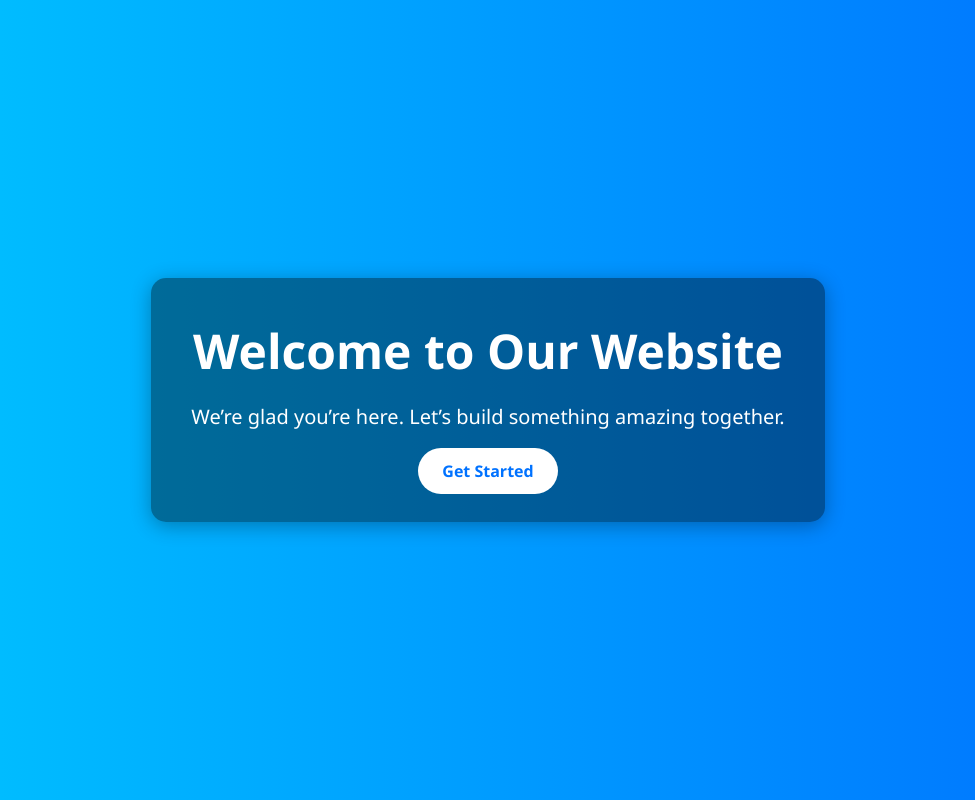
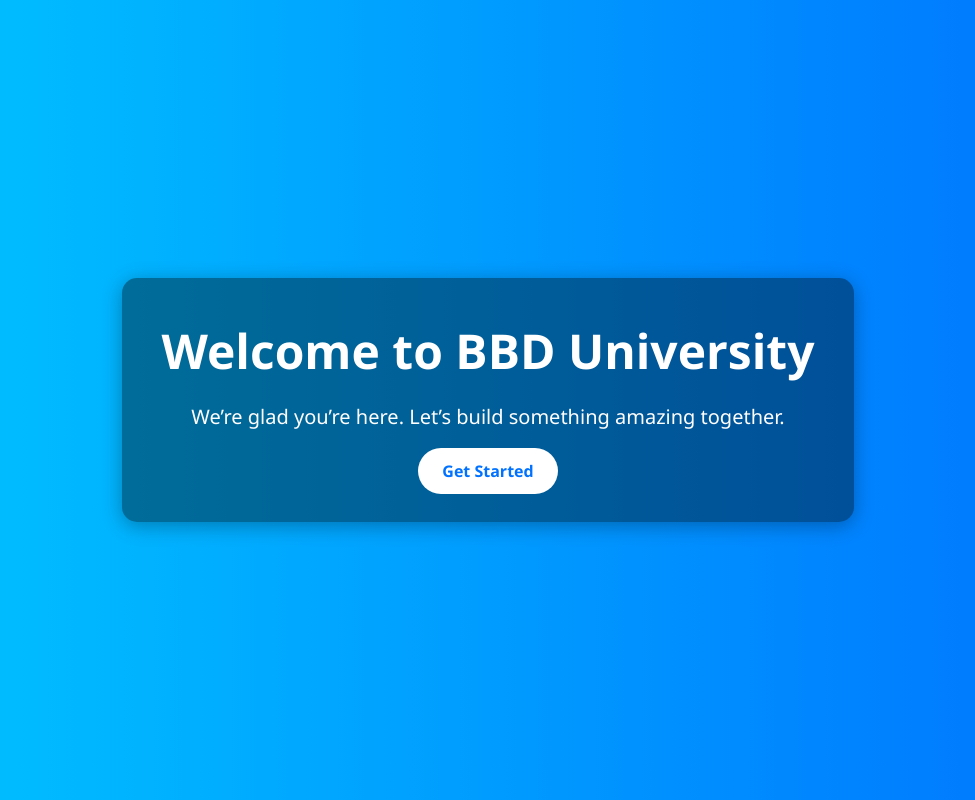
Before and after one commit to sakshipandey0523/devop, a plain HTML site: page index.html in a window 1280 px wide. Shown: the whole page, without its empty margins (152-1127 px from the left). Drawn offline with Linux system fonts and the light colour scheme.

Commit message:
Update index.html

```diff
--- a/index.html
+++ b/index.html
@@ -56,7 +56,7 @@
 </head>
 <body>
   <div class="welcome-box">
-    <h1>Welcome to Our Website</h1>
+    <h1>Welcome to BBD University</h1>
     <p>We’re glad you’re here. Let’s build something amazing together.</p>
     <a href="#" class="button">Get Started</a>
   </div>
```
